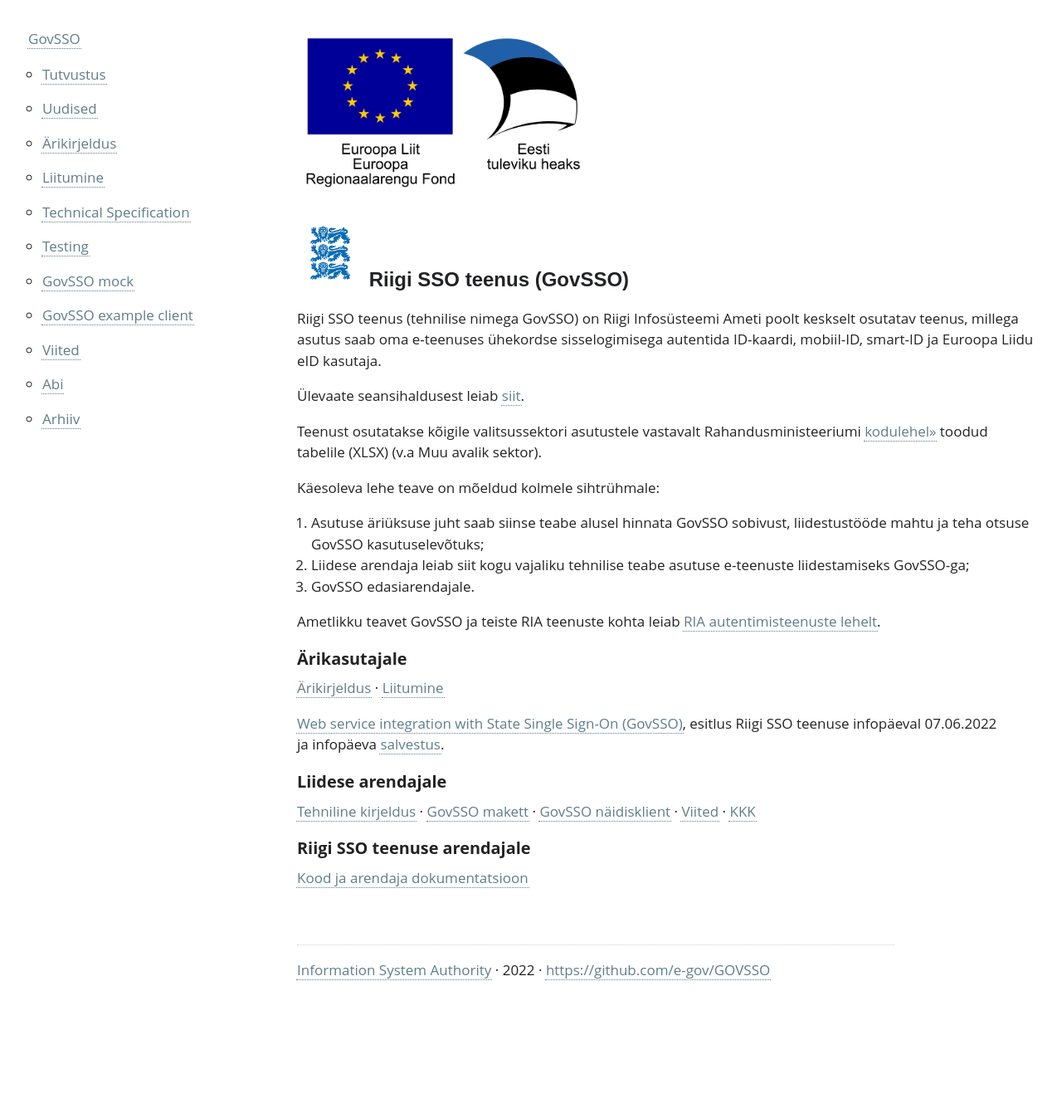
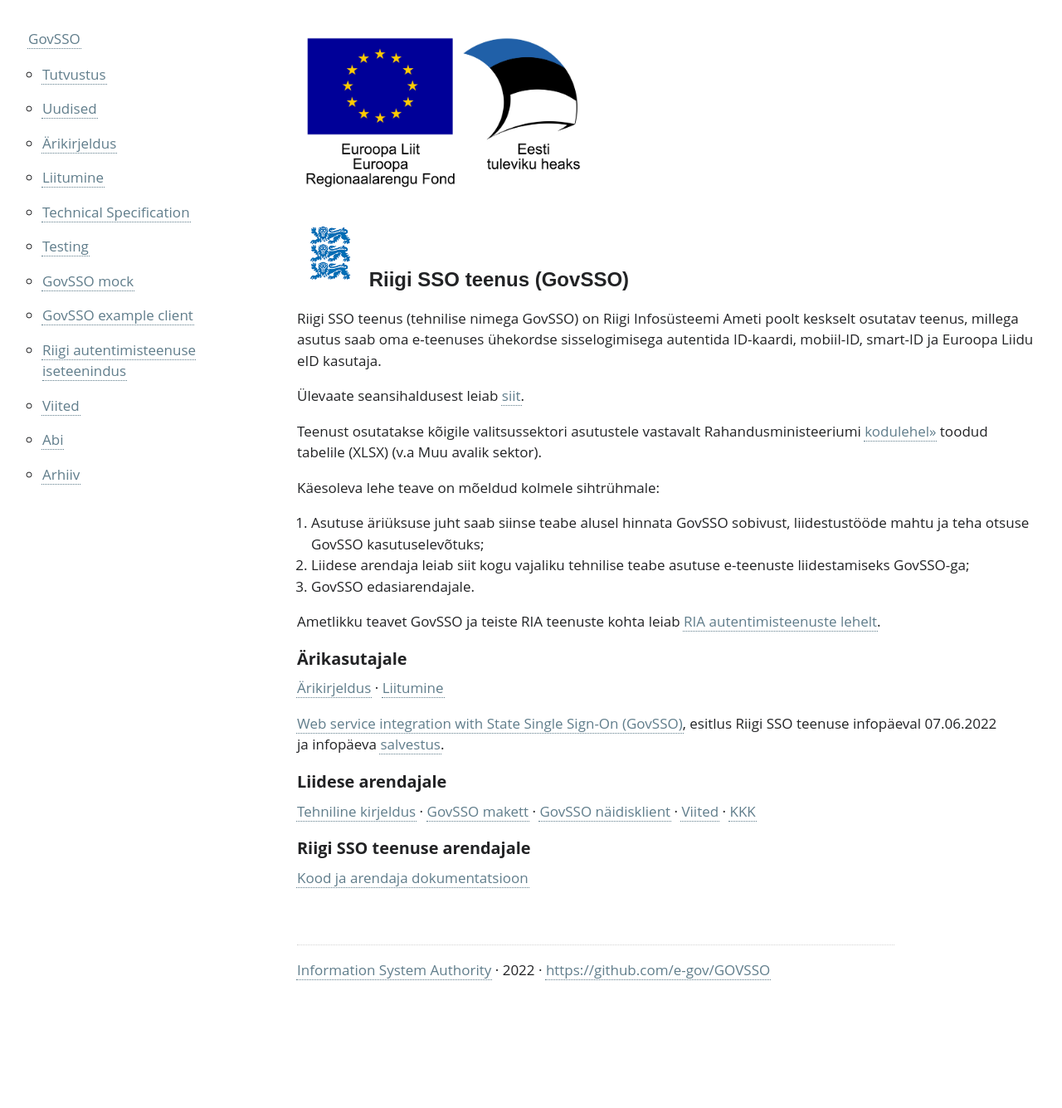
Before and after one commit to e-gov/GOVSSO, a Jekyll site: the page built from index.md, in a window 1280 px wide. Shown: the whole page at 83% size. Built offline with Jekyll 4.4.1, drawn with Linux system fonts in a browser that asks for light colours.

Commit message:
Update Menu.yml

```diff
--- a/_data/Menu.yml
+++ b/_data/Menu.yml
@@ -14,6 +14,8 @@
   url: "/Mock"
 - title: "GovSSO example client"
   url: "/Example"
+- title: "Riigi autentimisteenuse iseteenindus"
+  url: "/SelfService"
 - title: "Viited"
   url: "/References"
 - title: "Abi"
```
